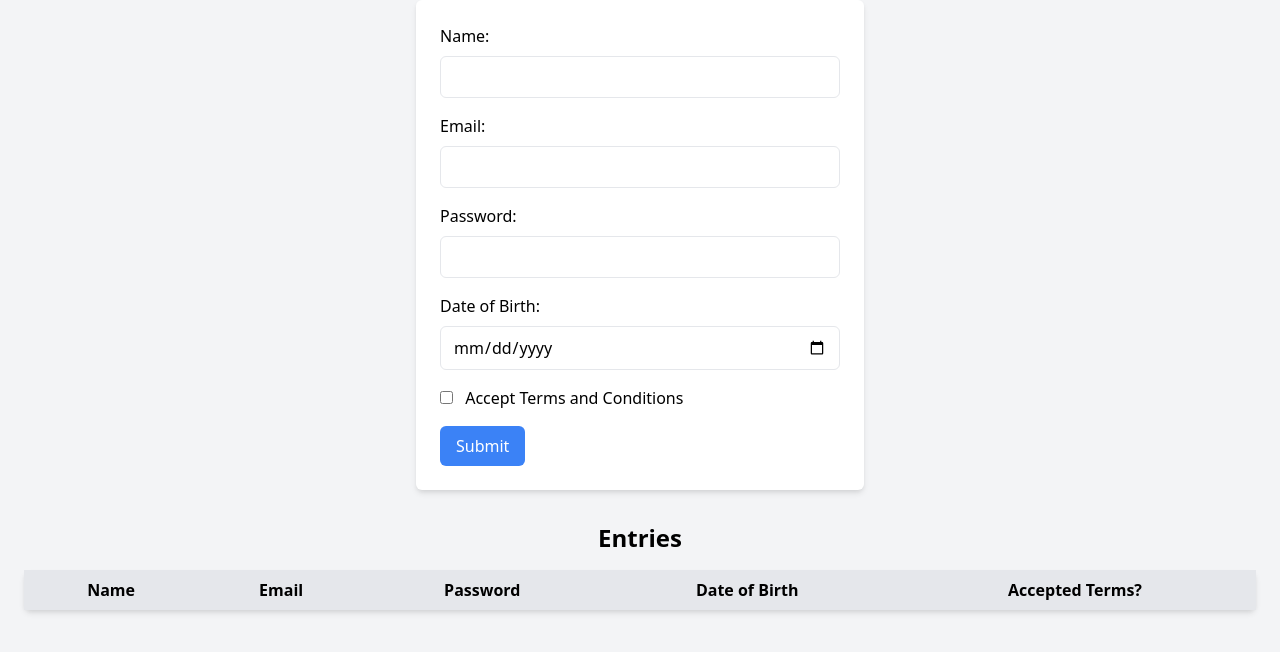
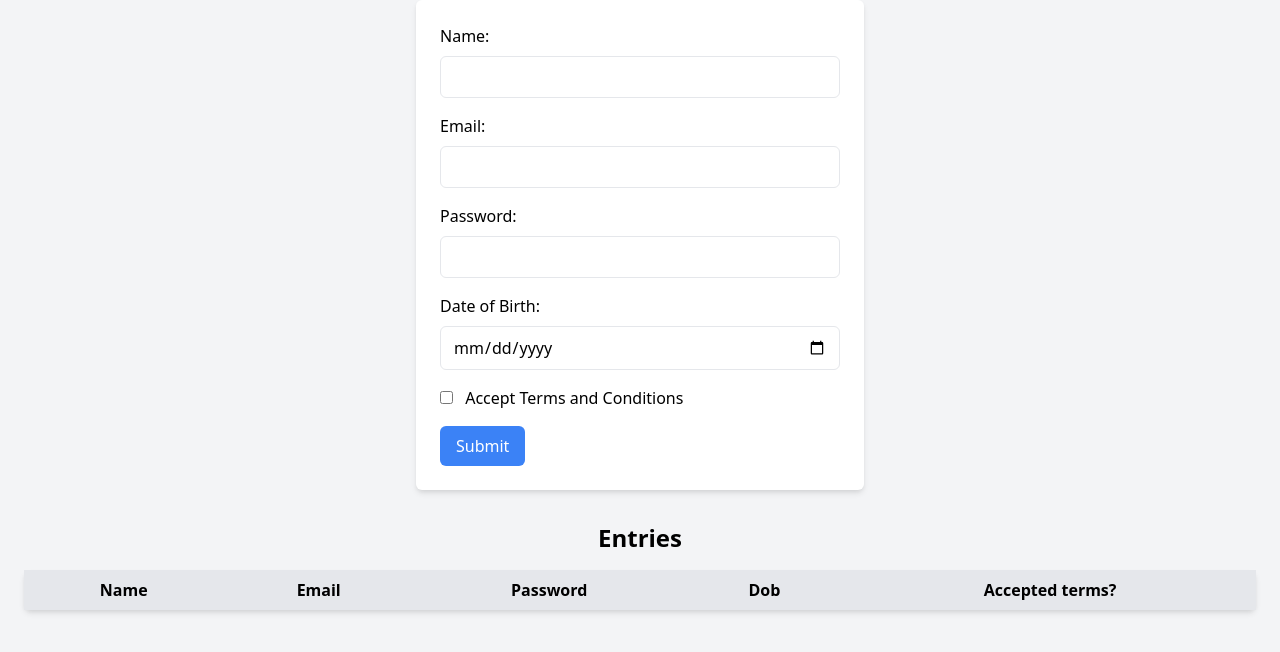
Before and after one commit to Jinja-max/wd101, a plain HTML site: page index.html in a window 1280 px wide. Shown: the part 84-736 px from the top of the page. Drawn offline with nearby package versions, Linux system fonts and the light colour scheme.

Commit message:
Update index.html

```diff
--- a/index.html
+++ b/index.html
@@ -78,8 +78,8 @@
           <th class="px-4 py-2">Name</th>
           <th class="px-4 py-2">Email</th>
           <th class="px-4 py-2">Password</th>
-          <th class="px-4 py-2">Date of Birth</th>
-          <th class="px-4 py-2">Accepted Terms?</th>
+          <th class="px-4 py-2">Dob</th>
+          <th class="px-4 py-2">Accepted terms?</th>
         </tr>
       </thead>
       <tbody id="userTableBody"></tbody>
```
